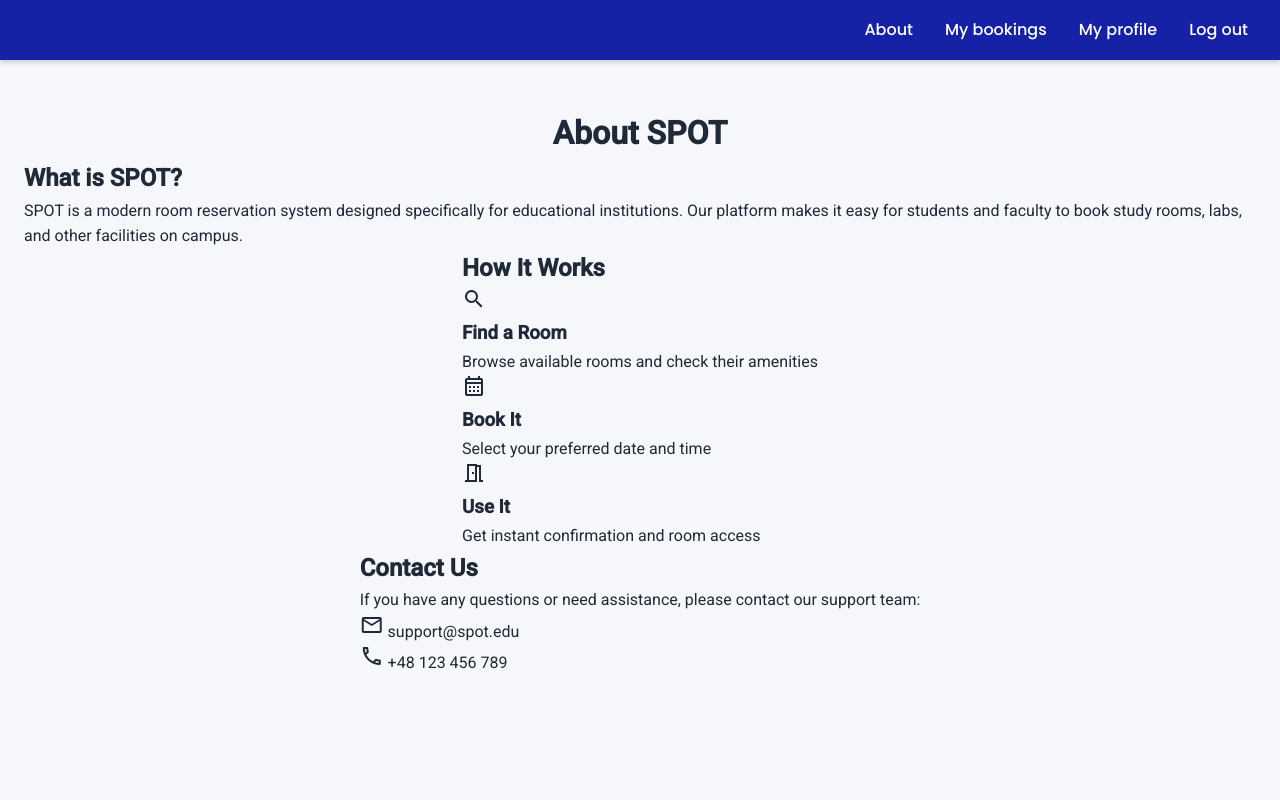
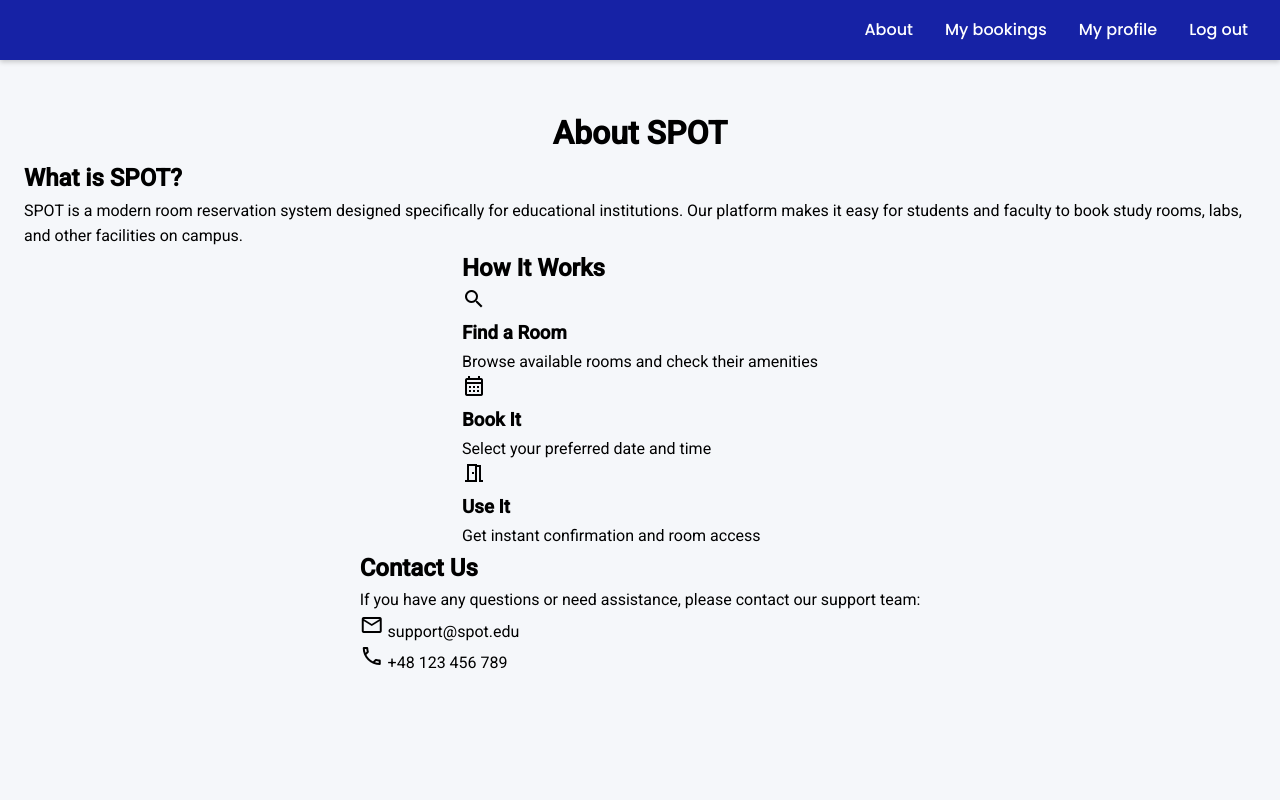
Before and after one commit to styliana/SPOT, a PHP site: template public/views/about.html in a window 1280 px wide. Run offline with PHP 8.4, Linux system fonts and the light colour scheme; the template is opened without the code that fills it, so the values that code supplies are empty.

Commit message:
main.css: core colours updated

```diff
--- a/public/styles/main.css
+++ b/public/styles/main.css
@@ -8,17 +8,15 @@
 /* --- 2. Zmienne (Paleta Kolorów) --- */
 :root {
     /* Główne kolory */
-    --primary-blue: #0A6BEF;
-    --accent-blue: #0855BB;
+
+    --primary-blue: #1622a5;
+    --accent-blue: #101985;
     --primary-blue-light: #E0EEFF;
     --light-blue: #57B1E1;
 
     /* Tekst i Nagłówki */
     --dark-blue-text: #212B36;
-    --dark-blue-header: #1622a5;
-    --text-dark: #1f2937;
-    --text-light: #6b7280;
-    --text-gray: #9ca3af;
+    --dark-blue-header: #1622a5; /* To jest ten kolor, który chciałeś */
 
     /* Tła */
     --white: #FFFFFF;
```
